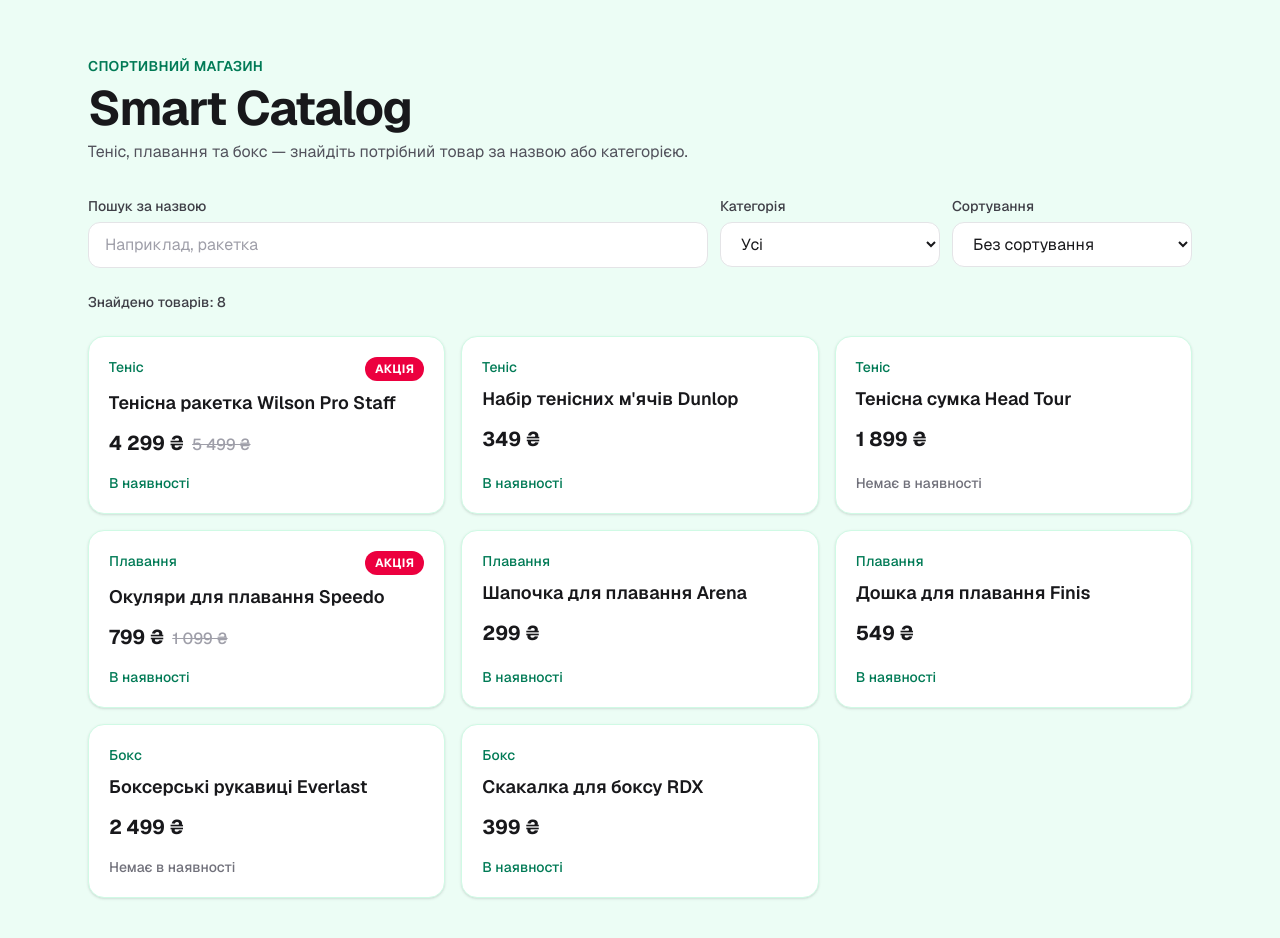
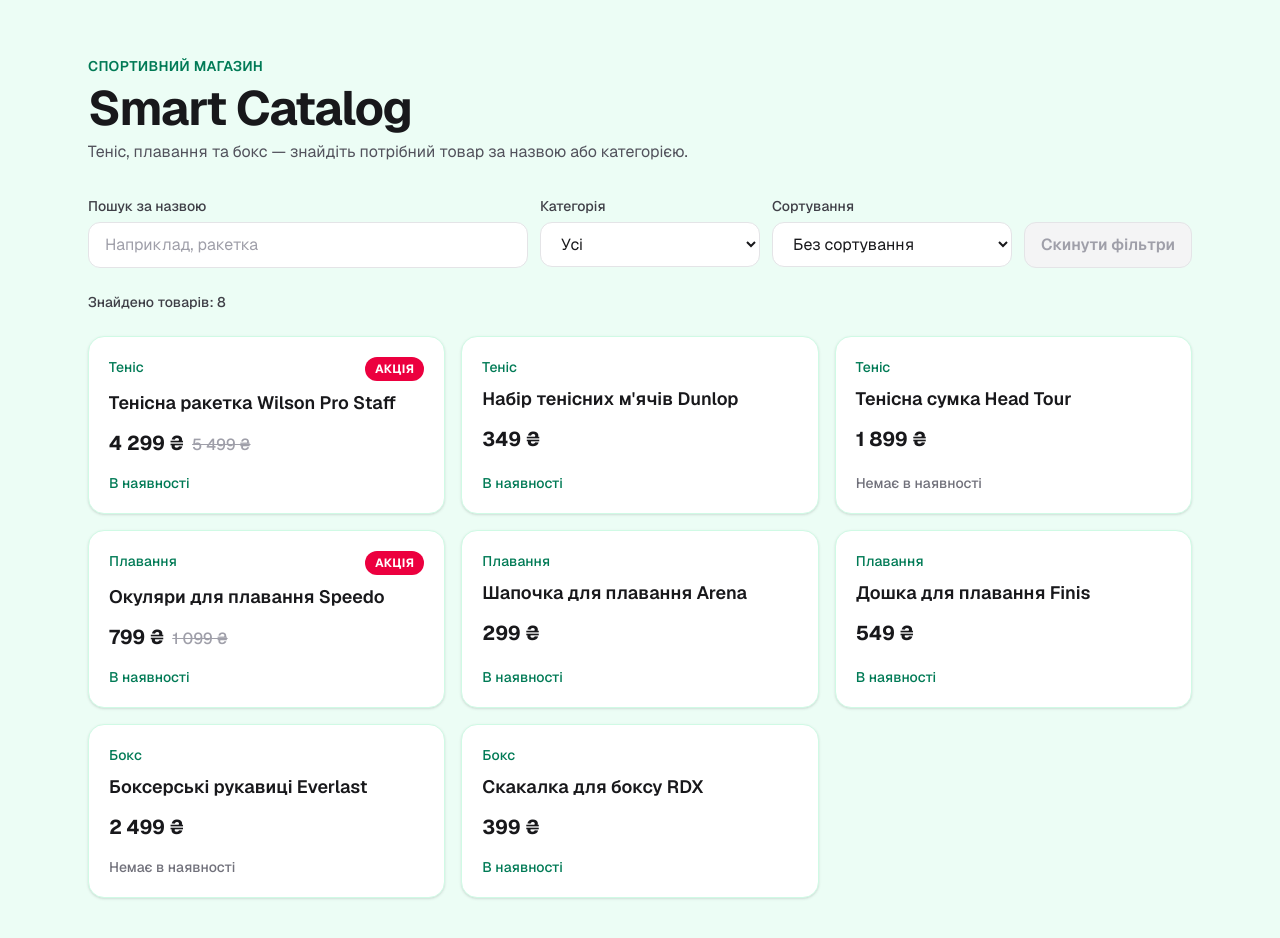
Before and after one commit to ZheMaxcom/hw14_smart_catalog, a Next.js app: page / in a window 1280 px wide. Shown: the top 938 px of the page. Built offline with nearby package versions, Linux system fonts and the light colour scheme.

Commit message:
Завдання 2.4: кнопка скидання фільтрів

```diff
--- a/components/Catalog.tsx
+++ b/components/Catalog.tsx
@@ -31,6 +31,15 @@ export function Catalog({ products }: CatalogProps) {
     return [ALL_CATEGORIES, ...unique];
   }, [products]);
 
+  const filtersChanged =
+    query !== "" || category !== ALL_CATEGORIES || sort !== SORT_NONE;
+
+  function resetFilters() {
+    setQuery("");
+    setCategory(ALL_CATEGORIES);
+    setSort(SORT_NONE);
+  }
+
   const visibleProducts = products
     .filter((product) => {
       const matchesName = product.name
@@ -53,7 +62,7 @@ export function Catalog({ products }: CatalogProps) {
 
   return (
     <section className="flex flex-col gap-6">
-      <div className="grid gap-3 sm:grid-cols-2 lg:grid-cols-[1fr_220px_240px]">
+      <div className="grid gap-3 sm:grid-cols-2 lg:grid-cols-[minmax(0,1fr)_220px_240px_auto]">
         <label className="flex flex-col gap-1.5 text-sm font-medium text-zinc-700">
           Пошук за назвою
           <input
@@ -78,7 +87,7 @@ export function Catalog({ products }: CatalogProps) {
             ))}
           </select>
         </label>
-        <label className="flex flex-col gap-1.5 text-sm font-medium text-zinc-700 sm:col-span-2 lg:col-span-1">
+        <label className="flex flex-col gap-1.5 text-sm font-medium text-zinc-700">
           Сортування
           <select
             value={sort}
@@ -97,6 +106,16 @@ export function Catalog({ products }: CatalogProps) {
             ))}
           </select>
         </label>
+        <div className="flex items-end">
+          <button
+            type="button"
+            onClick={resetFilters}
+            disabled={!filtersChanged}
+            className="w-full rounded-xl border border-emerald-700 bg-emerald-700 px-4 py-2.5 text-base font-semibold text-white outline-none ring-emerald-600 transition hover:bg-emerald-800 focus:ring-2 disabled:cursor-not-allowed disabled:border-zinc-200 disabled:bg-zinc-100 disabled:text-zinc-400 disabled:hover:bg-zinc-100 lg:w-auto"
+          >
+            Скинути фільтри
+          </button>
+        </div>
       </div>
 
       <p className="text-sm font-medium text-zinc-700">
```
